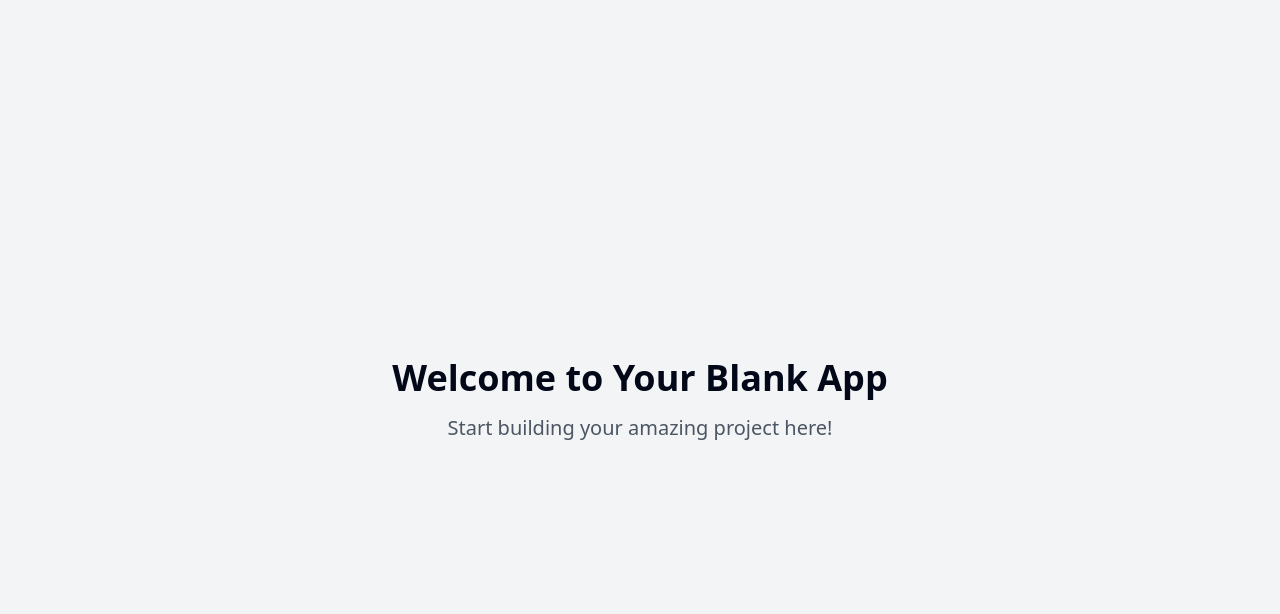
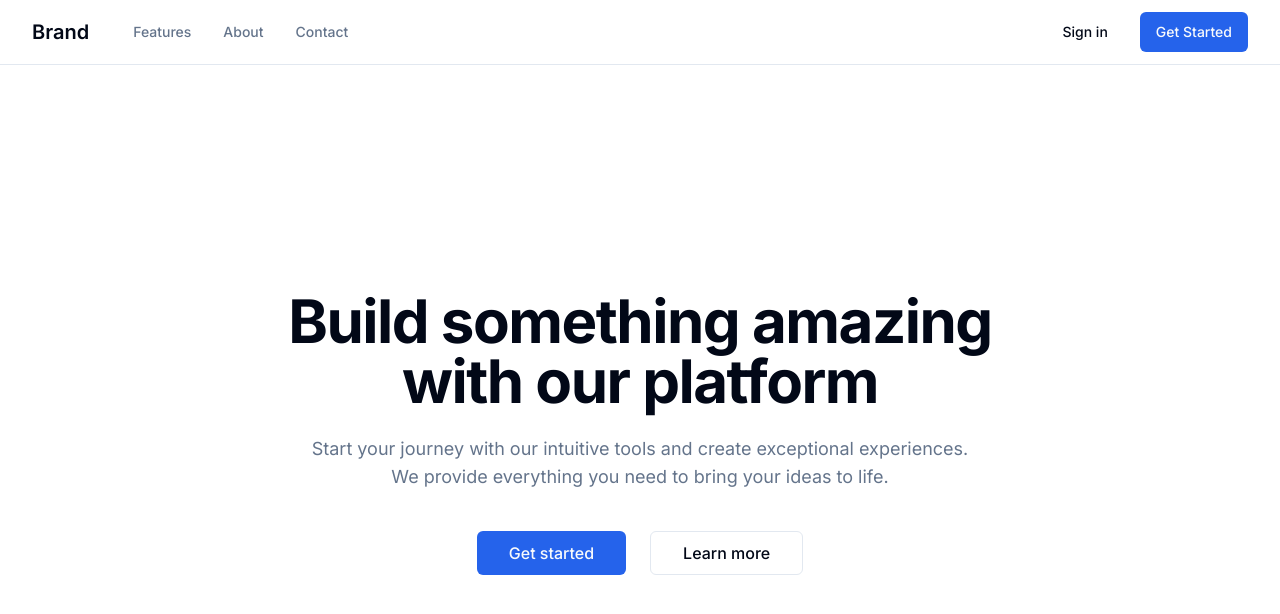
Before and after one commit to johanntagle/react-vite-supabase-project-starter, a React (Vite) app: page / in a window 1280 px wide. Shown: the top 614 px of the page. Built offline with nearby package versions, Linux system fonts and the light colour scheme.

Commit message:
Create base application structure
Initialized a base application with a clean interface, including essential files and configurations for a React project.
[skip gpt_engineer]

```diff
--- /dev/null
+++ b/src/components/Hero.tsx
@@ -0,0 +1,24 @@
+import { Button } from "@/components/ui/button";
+
+export const Hero = () => {
+  return (
+    <div className="relative">
+      <div className="container flex min-h-[calc(100vh-4rem)] flex-col items-center justify-center text-center">
+        <h1 className="max-w-3xl text-4xl font-bold tracking-tight sm:text-6xl">
+          Build something amazing with our platform
+        </h1>
+        <p className="mt-6 max-w-2xl text-lg text-muted-foreground">
+          Start your journey with our intuitive tools and create exceptional experiences. We provide everything you need to bring your ideas to life.
+        </p>
+        <div className="mt-10 flex items-center justify-center gap-x-6">
+          <Button size="lg" className="text-base">
+            Get started
+          </Button>
+          <Button size="lg" variant="outline" className="text-base">
+            Learn more
+          </Button>
+        </div>
+      </div>
+    </div>
+  );
+};
--- /dev/null
+++ b/src/components/Navbar.tsx
@@ -0,0 +1,36 @@
+import { Button } from "@/components/ui/button";
+
+export const Navbar = () => {
+  return (
+    <nav className="border-b">
+      <div className="container flex h-16 items-center">
+        <div className="mr-8">
+          <a href="/" className="text-xl font-semibold">
+            Brand
+          </a>
+        </div>
+        <div className="flex flex-1 items-center justify-between">
+          <div className="flex items-center space-x-2">
+            <a href="#features" className="nav-link">
+              Features
+            </a>
+            <a href="#about" className="nav-link">
+              About
+            </a>
+            <a href="#contact" className="nav-link">
+              Contact
+            </a>
+          </div>
+          <div className="flex items-center space-x-4">
+            <Button variant="ghost" className="text-sm">
+              Sign in
+            </Button>
+            <Button className="text-sm">
+              Get Started
+            </Button>
+          </div>
+        </div>
+      </div>
+    </nav>
+  );
+};
--- a/src/index.css
+++ b/src/index.css
@@ -1,3 +1,5 @@
+@import url('https://fonts.googleapis.com/css2?family=Inter:wght@400;500;600;700&display=swap');
+
 @tailwind base;
 @tailwind components;
 @tailwind utilities;
@@ -6,96 +8,65 @@
   :root {
     --background: 0 0% 100%;
     --foreground: 222.2 84% 4.9%;
-
     --card: 0 0% 100%;
     --card-foreground: 222.2 84% 4.9%;
-
     --popover: 0 0% 100%;
     --popover-foreground: 222.2 84% 4.9%;
-
-    --primary: 222.2 47.4% 11.2%;
+    --primary: 221.2 83.2% 53.3%;
     --primary-foreground: 210 40% 98%;
-
     --secondary: 210 40% 96.1%;
     --secondary-foreground: 222.2 47.4% 11.2%;
-
     --muted: 210 40% 96.1%;
     --muted-foreground: 215.4 16.3% 46.9%;
-
     --accent: 210 40% 96.1%;
     --accent-foreground: 222.2 47.4% 11.2%;
-
     --destructive: 0 84.2% 60.2%;
     --destructive-foreground: 210 40% 98%;
-
     --border: 214.3 31.8% 91.4%;
     --input: 214.3 31.8% 91.4%;
-    --ring: 222.2 84% 4.9%;
-
+    --ring: 221.2 83.2% 53.3%;
     --radius: 0.5rem;
-
-    --sidebar-background: 0 0% 98%;
-
-    --sidebar-foreground: 240 5.3% 26.1%;
-
-    --sidebar-primary: 240 5.9% 10%;
-
-    --sidebar-primary-foreground: 0 0% 98%;
-
-    --sidebar-accent: 240 4.8% 95.9%;
-
-    --sidebar-accent-foreground: 240 5.9% 10%;
-
-    --sidebar-border: 220 13% 91%;
-
-    --sidebar-ring: 217.2 91.2% 59.8%;
   }
 
   .dark {
     --background: 222.2 84% 4.9%;
     --foreground: 210 40% 98%;
-
     --card: 222.2 84% 4.9%;
     --card-foreground: 210 40% 98%;
-
     --popover: 222.2 84% 4.9%;
     --popover-foreground: 210 40% 98%;
-
-    --primary: 210 40% 98%;
+    --primary: 217.2 91.2% 59.8%;
     --primary-foreground: 222.2 47.4% 11.2%;
-
     --secondary: 217.2 32.6% 17.5%;
     --secondary-foreground: 210 40% 98%;
-
     --muted: 217.2 32.6% 17.5%;
     --muted-foreground: 215 20.2% 65.1%;
-
     --accent: 217.2 32.6% 17.5%;
     --accent-foreground: 210 40% 98%;
-
     --destructive: 0 62.8% 30.6%;
     --destructive-foreground: 210 40% 98%;
-
     --border: 217.2 32.6% 17.5%;
     --input: 217.2 32.6% 17.5%;
-    --ring: 212.7 26.8% 83.9%;
-    --sidebar-background: 240 5.9% 10%;
-    --sidebar-foreground: 240 4.8% 95.9%;
-    --sidebar-primary: 224.3 76.3% 48%;
-    --sidebar-primary-foreground: 0 0% 100%;
-    --sidebar-accent: 240 3.7% 15.9%;
-    --sidebar-accent-foreground: 240 4.8% 95.9%;
-    --sidebar-border: 240 3.7% 15.9%;
-    --sidebar-ring: 217.2 91.2% 59.8%;
+    --ring: 224.3 76.3% 48%;
   }
-}
 
-@layer base {
   * {
     @apply border-border;
   }
 
   body {
-    @apply bg-background text-foreground;
+    @apply bg-background text-foreground font-inter antialiased;
   }
 }
+
+.nav-link {
+  @apply relative px-3 py-2 text-sm font-medium text-muted-foreground transition-colors hover:text-foreground;
+}
+
+.nav-link::after {
+  @apply content-[''] absolute left-0 bottom-0 w-full h-[2px] bg-primary scale-x-0 transition-transform duration-300;
+}
+
+.nav-link:hover::after {
+  @apply scale-x-100;
+}
--- a/src/pages/Index.tsx
+++ b/src/pages/Index.tsx
@@ -1,12 +1,11 @@
-// Update this page (the content is just a fallback if you fail to update the page)
+import { Navbar } from "@/components/Navbar";
+import { Hero } from "@/components/Hero";
 
 const Index = () => {
   return (
-    <div className="min-h-screen flex items-center justify-center bg-gray-100">
-      <div className="text-center">
-        <h1 className="text-4xl font-bold mb-4">Welcome to Your Blank App</h1>
-        <p className="text-xl text-gray-600">Start building your amazing project here!</p>
-      </div>
+    <div className="min-h-screen">
+      <Navbar />
+      <Hero />
     </div>
   );
 };
--- a/tailwind.config.ts
+++ b/tailwind.config.ts
@@ -12,85 +12,70 @@ export default {
   theme: {
     container: {
       center: true,
-			padding: '2rem',
+      padding: "2rem",
       screens: {
-				'2xl': '1400px'
-			}
+        "2xl": "1400px",
+      },
     },
     extend: {
+      fontFamily: {
+        inter: ["Inter", "sans-serif"],
+      },
       colors: {
-				border: 'hsl(var(--border))',
-				input: 'hsl(var(--input))',
-				ring: 'hsl(var(--ring))',
-				background: 'hsl(var(--background))',
-				foreground: 'hsl(var(--foreground))',
+        border: "hsl(var(--border))",
+        input: "hsl(var(--input))",
+        ring: "hsl(var(--ring))",
+        background: "hsl(var(--background))",
+        foreground: "hsl(var(--foreground))",
         primary: {
-					DEFAULT: 'hsl(var(--primary))',
-					foreground: 'hsl(var(--primary-foreground))'
+          DEFAULT: "hsl(var(--primary))",
+          foreground: "hsl(var(--primary-foreground))",
         },
         secondary: {
-					DEFAULT: 'hsl(var(--secondary))',
-					foreground: 'hsl(var(--secondary-foreground))'
+          DEFAULT: "hsl(var(--secondary))",
+          foreground: "hsl(var(--secondary-foreground))",
         },
         destructive: {
-					DEFAULT: 'hsl(var(--destructive))',
-					foreground: 'hsl(var(--destructive-foreground))'
+          DEFAULT: "hsl(var(--destructive))",
+          foreground: "hsl(var(--destructive-foreground))",
         },
         muted: {
-					DEFAULT: 'hsl(var(--muted))',
-					foreground: 'hsl(var(--muted-foreground))'
+          DEFAULT: "hsl(var(--muted))",
+          foreground: "hsl(var(--muted-foreground))",
         },
         accent: {
-					DEFAULT: 'hsl(var(--accent))',
-					foreground: 'hsl(var(--accent-foreground))'
+          DEFAULT: "hsl(var(--accent))",
+          foreground: "hsl(var(--accent-foreground))",
         },
         popover: {
-					DEFAULT: 'hsl(var(--popover))',
-					foreground: 'hsl(var(--popover-foreground))'
+          DEFAULT: "hsl(var(--popover))",
+          foreground: "hsl(var(--popover-foreground))",
         },
         card: {
-					DEFAULT: 'hsl(var(--card))',
-					foreground: 'hsl(var(--card-foreground))'
+          DEFAULT: "hsl(var(--card))",
+          foreground: "hsl(var(--card-foreground))",
         },
-				sidebar: {
-					DEFAULT: 'hsl(var(--sidebar-background))',
-					foreground: 'hsl(var(--sidebar-foreground))',
-					primary: 'hsl(var(--sidebar-primary))',
-					'primary-foreground': 'hsl(var(--sidebar-primary-foreground))',
-					accent: 'hsl(var(--sidebar-accent))',
-					'accent-foreground': 'hsl(var(--sidebar-accent-foreground))',
-					border: 'hsl(var(--sidebar-border))',
-					ring: 'hsl(var(--sidebar-ring))'
-				}
       },
       borderRadius: {
-				lg: 'var(--radius)',
-				md: 'calc(var(--radius) - 2px)',
-				sm: 'calc(var(--radius) - 4px)'
+        lg: "var(--radius)",
+        md: "calc(var(--radius) - 2px)",
+        sm: "calc(var(--radius) - 4px)",
       },
       keyframes: {
-				'accordion-down': {
-					from: {
-						height: '0'
+        "accordion-down": {
+          from: { height: "0" },
+          to: { height: "var(--radix-accordion-content-height)" },
         },
-					to: {
-						height: 'var(--radix-accordion-content-height)'
-					}
+        "accordion-up": {
+          from: { height: "var(--radix-accordion-content-height)" },
+          to: { height: "0" },
         },
-				'accordion-up': {
-					from: {
-						height: 'var(--radix-accordion-content-height)'
-					},
-					to: {
-						height: '0'
-					}
-				}
       },
       animation: {
-				'accordion-down': 'accordion-down 0.2s ease-out',
-				'accordion-up': 'accordion-up 0.2s ease-out'
-			}
-		}
+        "accordion-down": "accordion-down 0.2s ease-out",
+        "accordion-up": "accordion-up 0.2s ease-out",
+      },
+    },
   },
   plugins: [require("tailwindcss-animate")],
 } satisfies Config;
```
Lines whose indentation alone changed are shown as unchanged.
